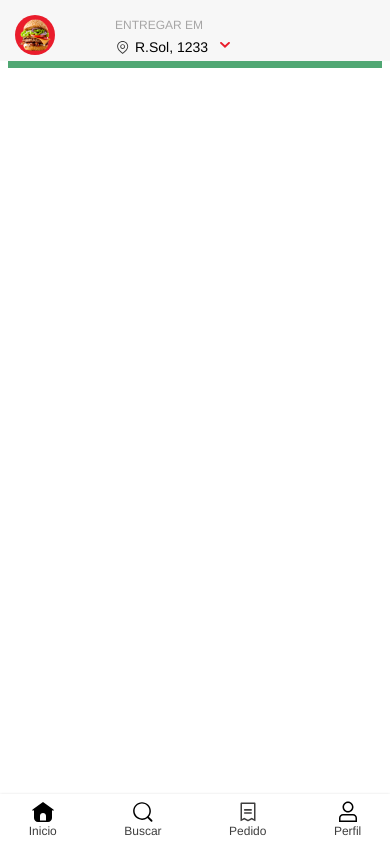
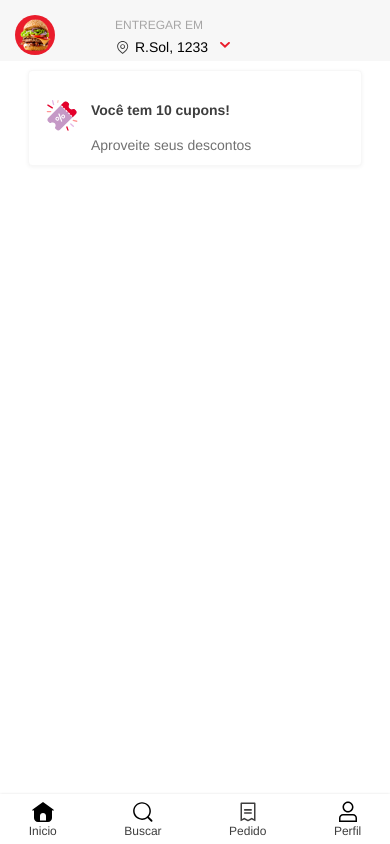
Before and after one commit to GiovannaValadao/Clone-Ifood, a React (Create React App) app: page / in a window 390 px wide. Built offline with nearby package versions, Linux system fonts and the light colour scheme; a web font is replaced by a local one.

Commit message:
create voucher header for mobile

```diff
--- a/src/App.js
+++ b/src/App.js
@@ -1,6 +1,7 @@
 import HomeHeader from "./components/header/HomeHeader.jsx";
 import HomeHeaderMobile from "./components/headerMobile/HomeHeaderMobile.jsx";
 import VoucherHeader from "./components/voucherHeader/VoucherHeader.jsx";
+import VoucherHeaderMobile from "./components/voucherHeaderMobile/VoucherHeaderMobile.jsx";
 
 import "./styles/global.css";
 function App() {
@@ -9,6 +10,7 @@ function App() {
       <HomeHeader />
       <HomeHeaderMobile />
       <VoucherHeader />
+      <VoucherHeaderMobile />
     </div>
   );
 }
--- /dev/null
+++ b/src/components/voucherHeaderMobile/VoucherHeaderMobile.jsx
@@ -0,0 +1,32 @@
+import "./voucherHeaderMobile.css";
+import IconVoucherMobile from "../../static/images/icon-voucher-available.svg";
+import IconUp from "../../static/images/icon-up.svg";
+
+function VoucherHeaderMobile() {
+  return (
+    <div className="voucher-header-mobile">
+      <div class="voucher-header-mobile__container">
+        <span class="icon-voucher-mobile">
+          <img
+            src={IconVoucherMobile}
+            alt="voucher-mobile-image"
+            width="34px"
+            height="34px"
+          />
+        </span>
+        <div class="voucher-header-mobile__text">
+          <h4 class="voucher-header-mobile__text-title">Você tem 10 cupons!</h4>
+          <span class="voucher-header-mobile__text-description">
+            Aproveite seus descontos
+          </span>
+        </div>
+        <div class="voucher-header-mobile__icon">
+          <span class="voucher-header-mobile__icon-up">
+            <img src={IconUp} />
+          </span>
+        </div>
+      </div>
+    </div>
+  );
+}
+export default VoucherHeaderMobile;
--- /dev/null
+++ b/src/components/voucherHeaderMobile/voucherHeaderMobile.css
@@ -0,0 +1,34 @@
+.voucher-header-mobile {
+  display: flex;
+  padding: 35px 0 0 0;
+  margin: 35px 0 0 0;
+}
+.voucher-header-mobile__container {
+  margin: 0 20px;
+  align-items: center;
+  background-color: #fff;
+  padding: 12px 16px;
+  border: 1px solid #f7f7f7;
+  box-shadow: 0 1px 4px rgb(0 0 0 / 5%);
+  border-radius: 4px;
+  width: 100%;
+  display: flex;
+}
+.icon-voucher-mobile {
+  display: inline-block;
+  position: relative;
+}
+.voucher-header-mobile__text {
+  padding-left: 12px;
+  display: flex;
+  flex-direction: column;
+  gap: 1px;
+}
+.voucher-header-mobile__text-title {
+  font-size: 14px;
+  color: #3e3e3e;
+}
+.voucher-header-mobile__text-description {
+  font-size: 14px;
+  color: #717171;
+}
--- a/src/styles/global.css
+++ b/src/styles/global.css
@@ -16,6 +16,12 @@ body {
   .home-header {
     display: none;
   }
+  .voucher-header-mobile {
+    display: flex;
+  }
+  .voucher-header {
+    display: none;
+  }
 }
 @media only screen and (min-width: 769px) {
   .header-mobile {
@@ -24,4 +30,10 @@ body {
   .home-header {
     display: block;
   }
+  .voucher-header-mobile {
+    display: none;
+  }
+  .voucher-header {
+    display: block;
+  }
 }
```
Also changed, not shown: src/static/images/icon-up.svg (added), src/static/images/icon-voucher-available.svg (added).
